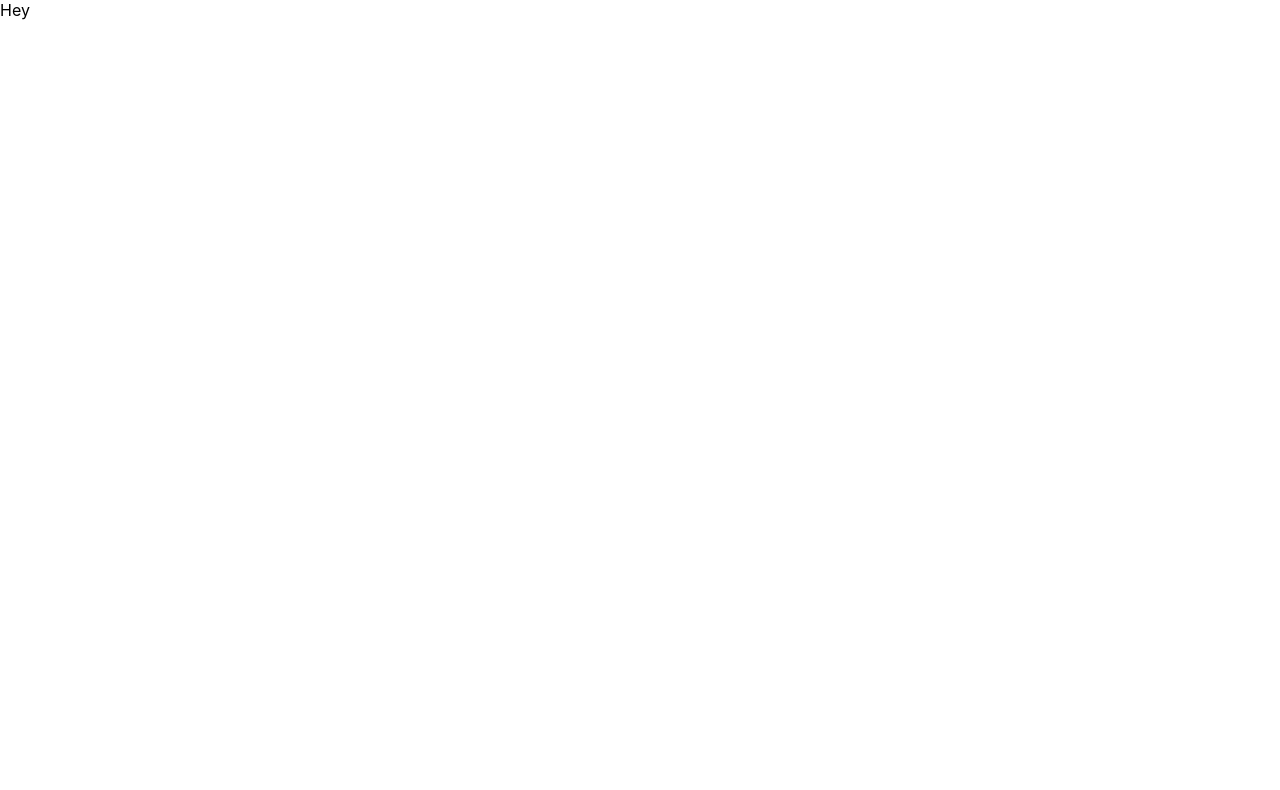
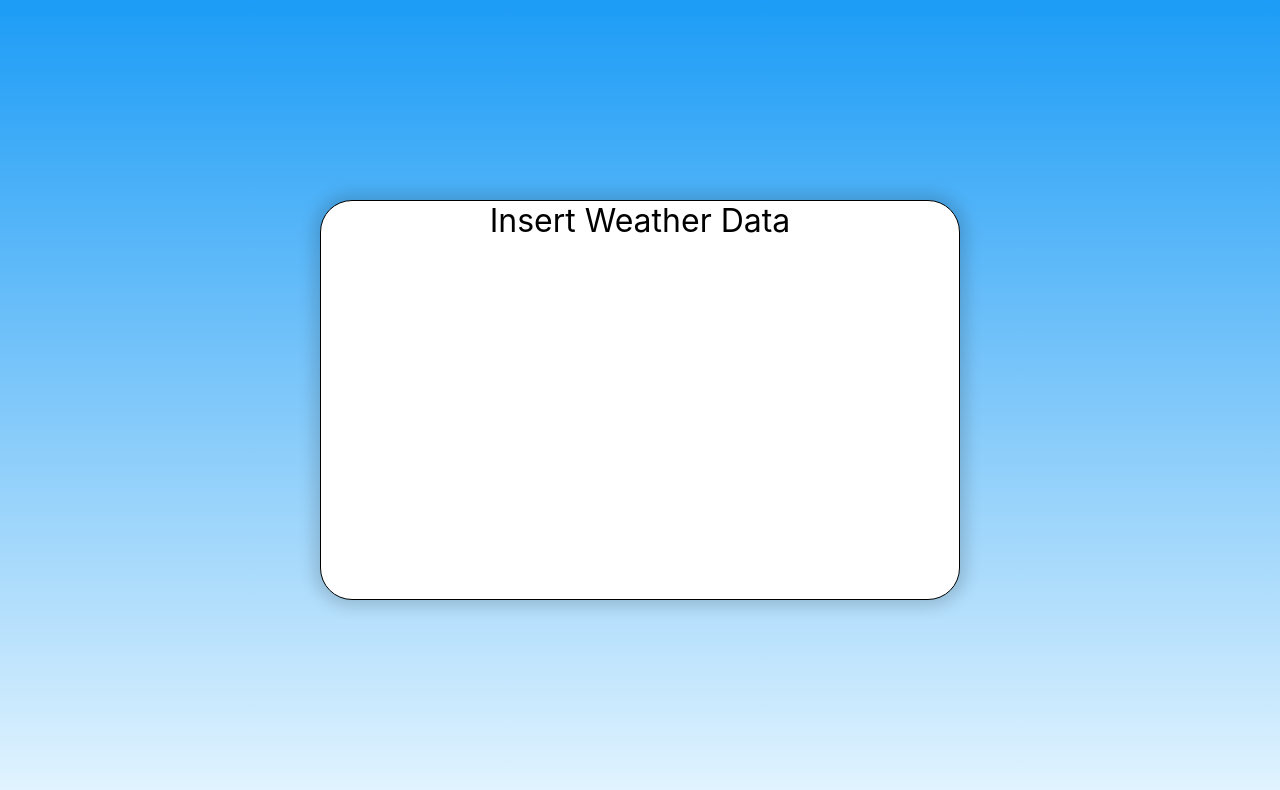
Before and after one commit to vinnyh125/weather-app, a React (Create React App) app: page / in a window 1280 px wide. Shown: the top 790 px of the page. Built offline with nearby package versions, Linux system fonts and the light colour scheme.

Commit message:
Created divs for housing information
+added divs

```diff
--- a/src/App.jsx
+++ b/src/App.jsx
@@ -3,7 +3,11 @@
 export default function Weather() {
   return (
     <>
-      <div id="test">Hey</div>
+      <div id="app-background">
+        <div id="weather-content">
+          Insert Weather Data
+        </div>
+      </div>
     </>
   );
 }
```
